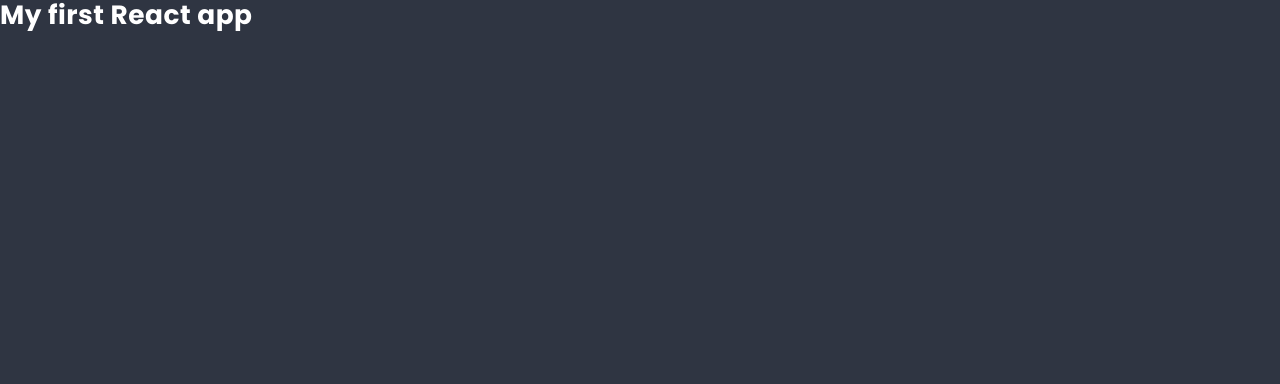
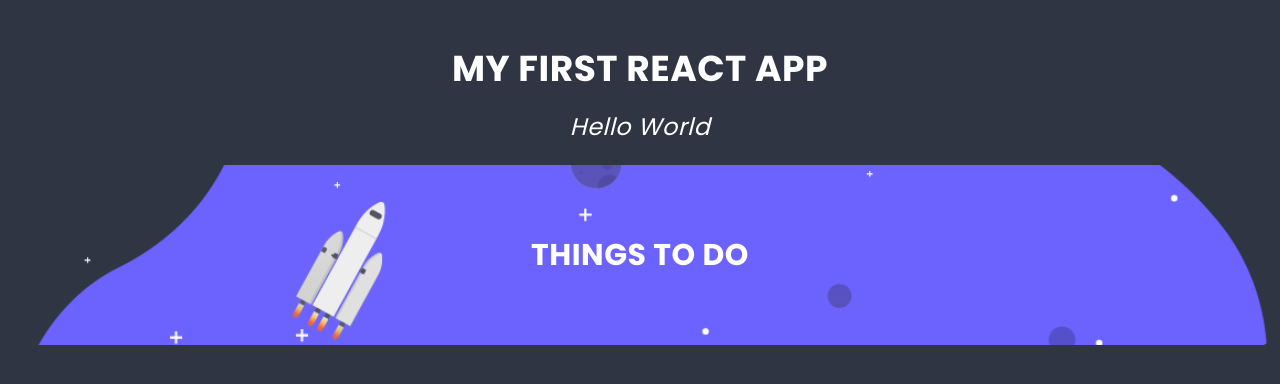
Before and after one commit to haczelakinga/todo-list, a React app: page / in a window 1280 px wide. Shown: the top 384 px of the page. Built offline with nearby package versions, Linux system fonts and the light colour scheme.

Commit message:
Create List and Hero components

```diff
--- a/src/components/App/App.js
+++ b/src/components/App/App.js
@@ -1,11 +1,15 @@
 import React from 'react';
+import styles from './App.scss';
+import List from './../List/List';
 
 class App extends React.Component {
   render() {
     return (
-      <div>
-        <h1>My first React app</h1>
-      </div>
+      <main className = {styles.component}>
+        <h1 className = {styles.title}>My first React App</h1>
+        <h2 className = {styles.subtitle}>Hello World</h2>
+        <List />
+      </main>
     )
   }
 }
--- /dev/null
+++ b/src/components/Hero/Hero.js
@@ -0,0 +1,11 @@
+import React from 'react';
+import styles from './Hero.scss';
+
+const Hero = () => (
+    <header className={styles.component}>
+        <h2 className={styles.title}>Things to do</h2>
+        <img className={styles.image} src="src/assets/space.png"></img>
+    </header>
+)
+
+export default Hero;
--- /dev/null
+++ b/src/components/List/List.js
@@ -0,0 +1,15 @@
+import React from 'react';
+import styles from './List.scss';
+import Hero from './../Hero/Hero';
+
+class List extends React.Component {
+    render() {
+        return (
+        <section className = {styles.component}>
+            <Hero />
+        </section>
+        )
+    }
+}
+
+export default List;
```
Also changed, not shown: src/assets/space.png (added).
